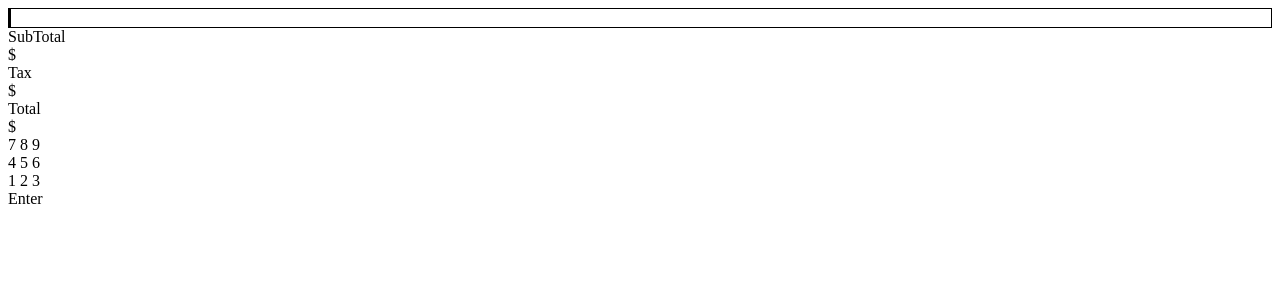
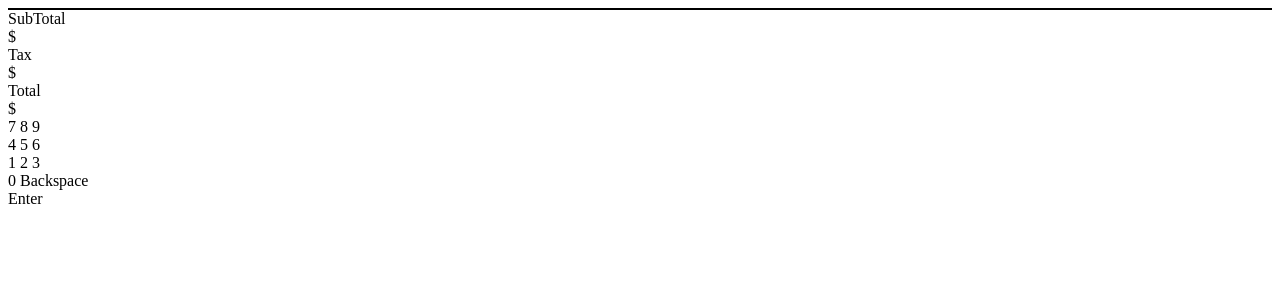
Before and after one commit to maxolasersquad/orthosie, a Django app: template templates/register/index.html in a window 1280 px wide. Shown: the top 300 px of the page. Run offline with Django 3.2, Linux system fonts and the light colour scheme; the template is opened without the code that fills it, so the values that code supplies are empty.

Commit message:
Added backspace button.

```diff
--- a/static/js/numpad.js
+++ b/static/js/numpad.js
@@ -3,7 +3,11 @@ if (Orthosie === undefined) {
 }
 
 Orthosie.numpad = {
-  click: function(key) {
-    $('#input').append(key);
+  append: function(key) {
+  console.log(key);
+    $('#register_input').append(key);
+  },
+  backspace: function() {
+    $('#register_input').html($('#register_input').html().substring(0, $('#register_input').html().length - 1));
   }
 }
--- a/templates/register/input.html
+++ b/templates/register/input.html
@@ -1,3 +1 @@
-<div id='register_input'>
-  <span id='input'></span>
-</div>
+  <span id='register_input'></span>
--- a/templates/register/numpad.html
+++ b/templates/register/numpad.html
@@ -1,19 +1,23 @@
 <div id='numpad'>
   <div id='numpad_numbers'>
     <div id='first_row'>
-      <span class='numpad_number' onclick='Orthosie.numpad.click(7);'>7</span>
-      <span class='numpad_number' onclick='Orthosie.numpad.click(8);'>8</span>
-      <span class='numpad_number' onclick='Orthosie.numpad.click(9);'>9</span>
+      <span class='numpad_number' onclick='Orthosie.numpad.append(7);'>7</span>
+      <span class='numpad_number' onclick='Orthosie.numpad.append(8);'>8</span>
+      <span class='numpad_number' onclick='Orthosie.numpad.append(9);'>9</span>
     </div>
     <div id='second_row'>
-      <span class='numpad_number' onclick='Orthosie.numpad.click(4);'>4</span>
-      <span class='numpad_number' onclick='Orthosie.numpad.click(5);'>5</span>
-      <span class='numpad_number' onclick='Orthosie.numpad.click(6);'>6</span>
+      <span class='numpad_number' onclick='Orthosie.numpad.append(4);'>4</span>
+      <span class='numpad_number' onclick='Orthosie.numpad.append(5);'>5</span>
+      <span class='numpad_number' onclick='Orthosie.numpad.append(6);'>6</span>
     </div>
     <div id='third_row'>
-      <span class='numpad_number' onclick='Orthosie.numpad.click(1);'>1</span>
-      <span class='numpad_number' onclick='Orthosie.numpad.click(2);'>2</span>
-      <span class='numpad_number' onclick='Orthosie.numpad.click(3);'>3</span>
+      <span class='numpad_number' onclick='Orthosie.numpad.append(1);'>1</span>
+      <span class='numpad_number' onclick='Orthosie.numpad.append(2);'>2</span>
+      <span class='numpad_number' onclick='Orthosie.numpad.append(3);'>3</span>
+    </div>
+    <div id='fourth_row'>
+      <span class='numpad_number' onclick='Orthosie.numpad.append(4);'>0</span>
+      <span class='numpad_number' onclick='Orthosie.numpad.backspace();'>Backspace</span>
     </div>
   </div>
   <div id='numpad_enter'>
```
